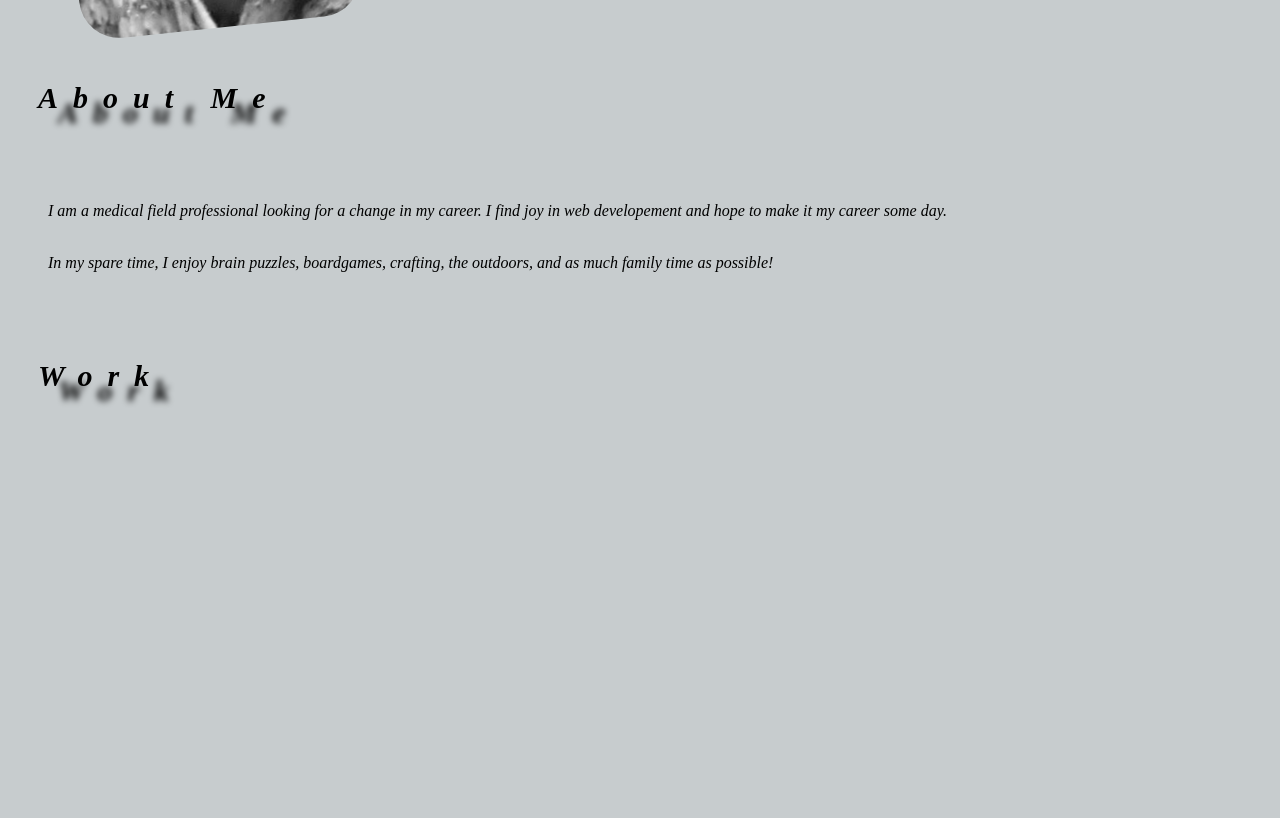
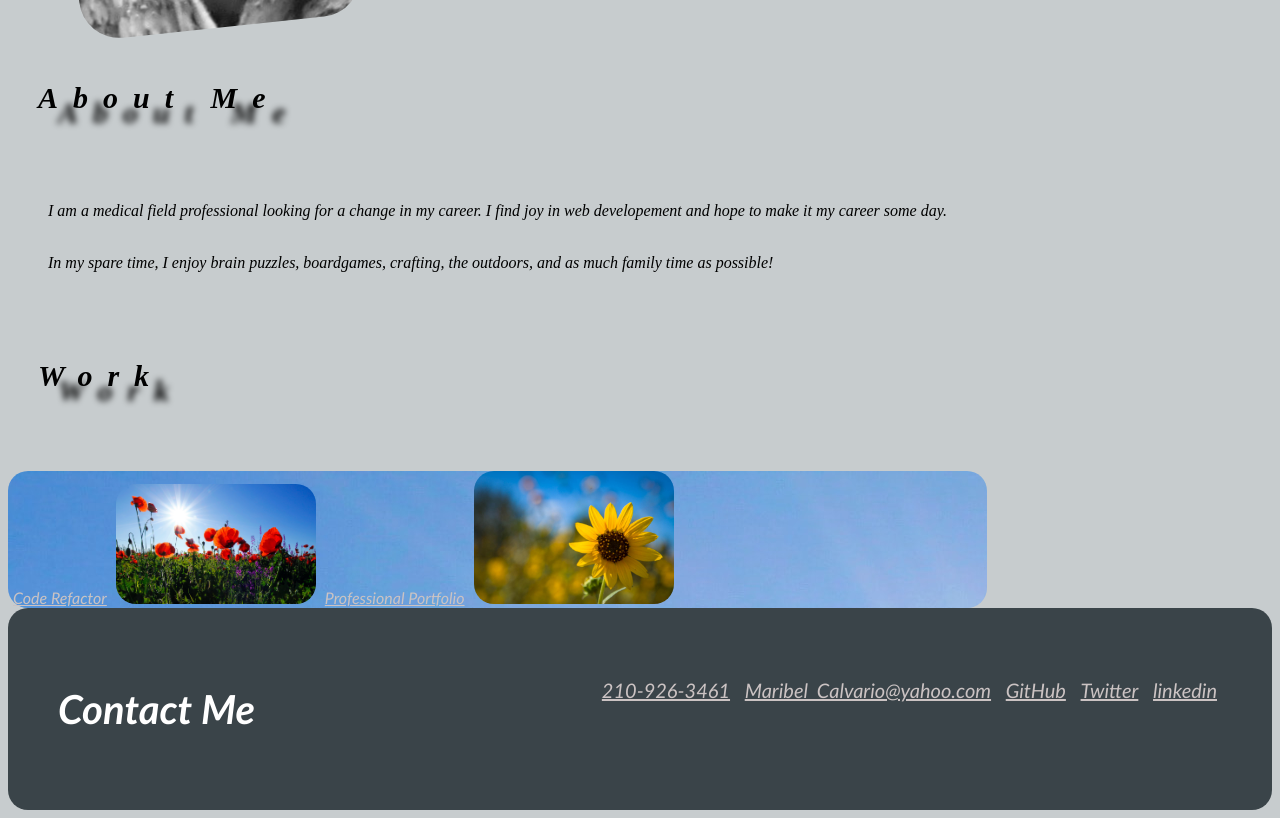
Before and after one commit to MCalvario/Professional-Portfolio, a plain HTML site: page index.html in a window 1280 px wide. Shown: the part 1171-1989 px from the top of the page. Before the commit the page ends 1650 px from the top, so only its background shows below. Drawn offline with Linux system fonts and the light colour scheme.

Commit message:
Updated code

```diff
--- a/Assets/Style.css/Week2.css
+++ b/Assets/Style.css/Week2.css
@@ -80,3 +80,40 @@ aside, aside, aside {
     font-size: 30px;
     font-style: italic;
 }
+
+.work {
+    height: auto;
+    width: 5%;
+    font-size: 40px;
+    line-height: 17.5;
+    border-radius: 20px 20px 20px 20px;
+    font-style: italic;
+}
+
+.resize {
+    width: 300px;
+    height: auto;
+    border-radius: 20px 20px 20px 20px;
+}
+
+.resize {
+    width: 200px;
+    height: auto;
+}
+
+.hero-image-bg {
+    border-radius: 20px 20px 20px 20px;
+    font-style: italic;
+}
+
+.footer {
+    display: flex;
+    justify-content: space-between;
+    padding: 50px;
+    font-family: 'Trebuchet MS', 'Lucida Sans Unicode', 'Lucida Grande', 'Lucida Sans', Arial, sans-serif;
+    background-color: #3a4449;
+    color: #ffffff;
+    border-radius: 20px 20px 20px 20px;
+    font-style: italic;
+    font-size: 20px;
+}
--- a/index.html
+++ b/index.html
@@ -33,13 +33,42 @@
 </div>
     <aside>
             <p id="AsideTitle"><strong>About Me</strong></p>
+
             <p id="AsideParagraph">I am a medical field professional looking for a change in my career.  I find joy in web developement and hope to make it my career some day.</p>
+
             <p>In my spare time, I enjoy brain puzzles, boardgames, crafting, the outdoors, and as much family time as possible!</p>
+
             <p id="Work"><Strong>Work</Strong></p>
 
+        <div class="hero-image-bg" style="background-image: url(Assets/hero-image-bg.jpg);">
+
+
+            <a href="https://mcalvario.github.io/Week1Challenge/">Code Refactor</a>
+
+            <img class="resize" style=background-image src="Assets/hero-image-bg.jpg">
+
+            <a href="https://mcalvario.github.io/Week1Challenge/">Professional Portfolio</a>
+
+            <img class="resize" src="Assets/Sunflower.jpg" alt="sunflower">
+        </div>
     </aside>
     <br>
 
+    <footer>
+        <footer class="footer">
+        <h1>Contact Me</h1>
+           <nav>
+             <ul>
+                <a href="Phone">210-926-3461</a>
+                <a href="Email">Maribel_Calvario@yahoo.com</a>
+                <a href="github.com/MCalvario">GitHub</a>
+                <a href="https://twitter.com/AbbaZabbasBFF">Twitter</a>
+                <a href="https://www.linkedin.com/in/maribel-calvario-b7a2b875/details/skills/?detailScreenTabIndex=0">linkedin</a>
+            </ul>
+            </nav>
+        </div>
+
+    </footer>
 
 </body>
 </html>
```
Also changed, not shown: Assets/Sunflower.jpg (added).
